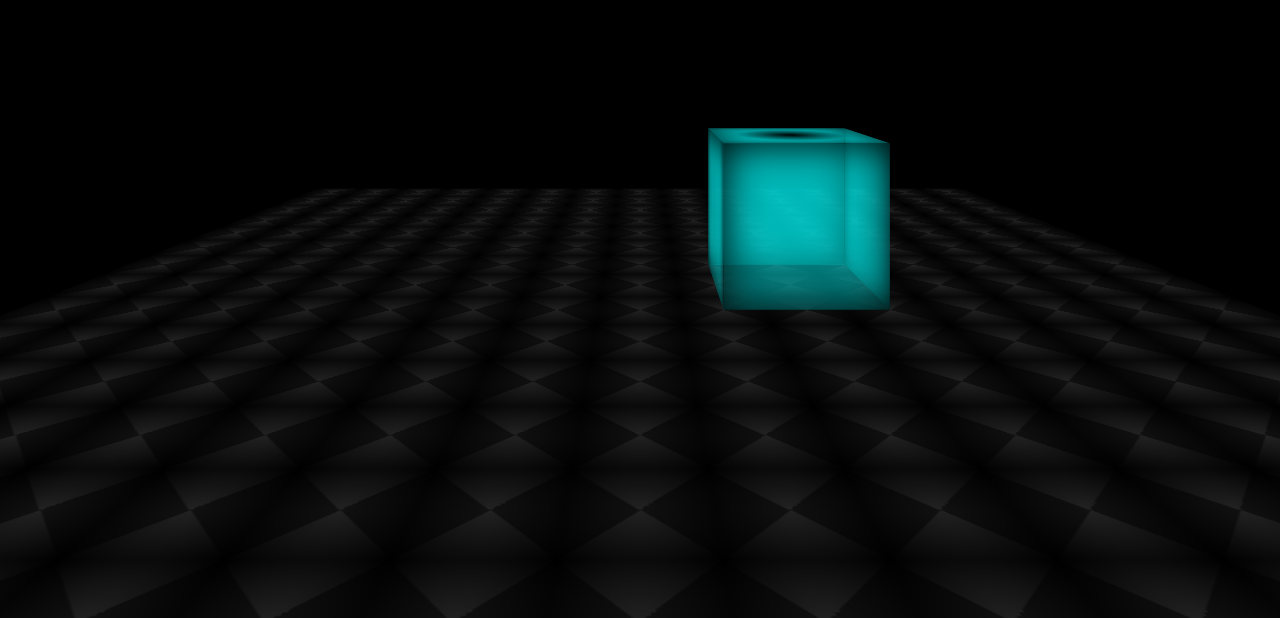
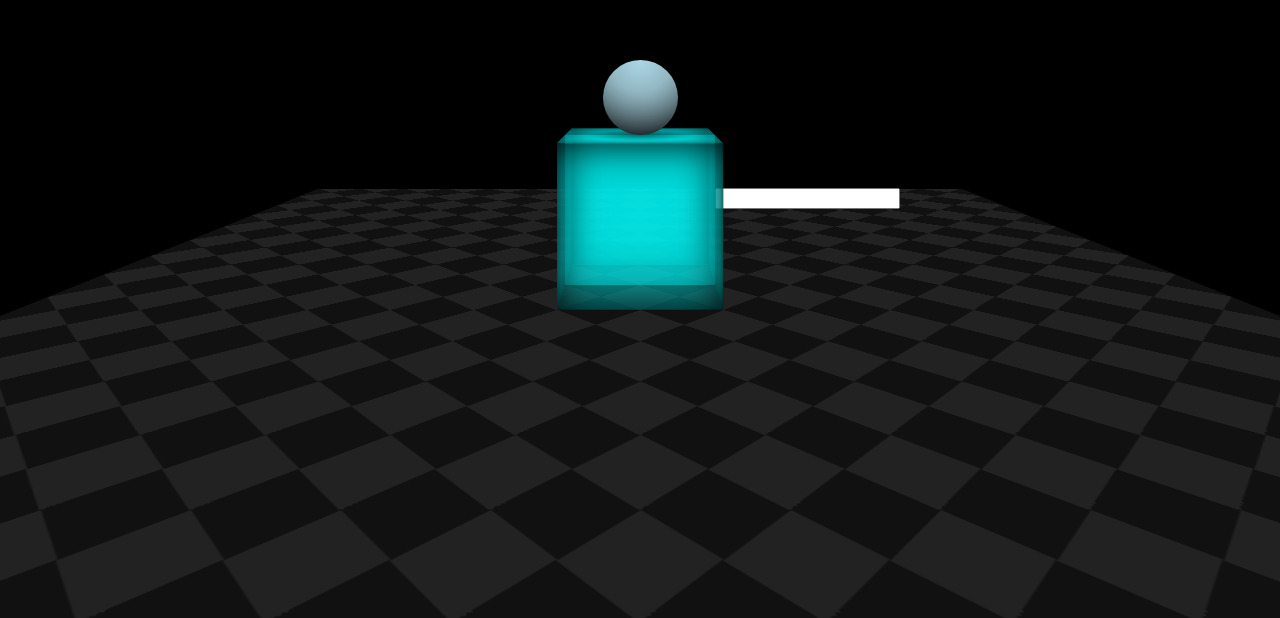
Before and after one commit to CummingsLoganT/capstone, a plain HTML site: page staging.html in a window 1280 px wide. Shown: the part 198-816 px from the top of the page. Drawn offline with Linux system fonts and the light colour scheme.

Commit message:
starting to combine elements from both

```diff
--- a/staging.css
+++ b/staging.css
@@ -1,6 +1,6 @@
 :root {
     --boxColor: #0ff7;
-    --rotateSpeed: 30s
+    --rotateSpeed: 30s;
 }
 
 body {
@@ -15,7 +15,15 @@ body {
  /*he mentioned that this combined with 75px font size makes 750 pixels. makes sense.*/
 }
 
+.grid {
+    position: absolute;
+    top: -1em;
+    left: 1em;
+}
 
+.article {
+    /* -webkit-user-drag: auto; */
+}
 
 .scene {
     position:relative;
@@ -33,6 +41,13 @@ as the main variable for the size of everything which is fucking brilliant
 
 
   /*
+
+
+  maybe I can give the class whatever relative perspective with ease in transition that gets attached when the user drops the first node which waterfalls JS
+
+
+
+
   have a shift in perspective from like 50em while simultaneously fading out the presentation 'landing page'
 
   maybe have the landing page be on the ground and then swing perspective up to see the actual project
@@ -60,7 +75,7 @@ as the main variable for the size of everything which is fucking brilliant
     background: lightblue;
 
     position: absolute;
-    left: -.5rem;
+    left: -.5em;
     bottom: 1em;
     background-image: radial-gradient(
         circle at top ,
@@ -69,6 +84,8 @@ as the main variable for the size of everything which is fucking brilliant
         #000
 
     );
+animation: sceneRotate --rotateSpeed infinite linear reverse;
+
 }
 
 .ballShadow {
@@ -76,17 +93,18 @@ as the main variable for the size of everything which is fucking brilliant
     width: 100%;
     height: 100%;
     /* background-color: #fff; */
-    background-image: radial-gradient(#000 , #0000 50%);
+    background-image: radial-gradient(#0007 , #0000 50%);
 }
 
 
 .cube {
     width: 2em;
     height: 2em;
+    background: var(--boxColor);
     transform-style: preserve-3d;
     position:absolute;
     top: -1em;
-    left: 1em;
+    left: -1em;
 
 }
 
@@ -129,10 +147,10 @@ as the main variable for the size of everything which is fucking brilliant
     transform:
       translate(-50% , -50%)
       rotateX(90deg);
+
     width: 15em;
     height: 15em;
     background-image:
-    radial-gradient(#0000 , #000),
     repeating-conic-gradient(
         from 45deg ,
         #111 0deg 90deg ,
--- a/staging.html
+++ b/staging.html
@@ -9,7 +9,20 @@
 </head>
 <body>
     <div class="scene">
+        <div class="grid">
+            <article
+            id="first-node"
+            class="sidebar"
+            draggable="true"
+            ondragstart="onDragStart(event)"
+            >
+
+                <input type="text" name="" id="">
+
+            </article>
+        </div>
         <div class="floor"></div>
+        <div class="ball"></div>
         <div class="cube">
             <div class="front"></div>
             <div class="back"></div>
@@ -19,6 +32,7 @@
                 <div class="ballShadow"></div>
             </div>
         </div>
+
     </div>
 </body>
 </html>
```
Also changed, not shown: public/index.html (+1 -8 lines).
